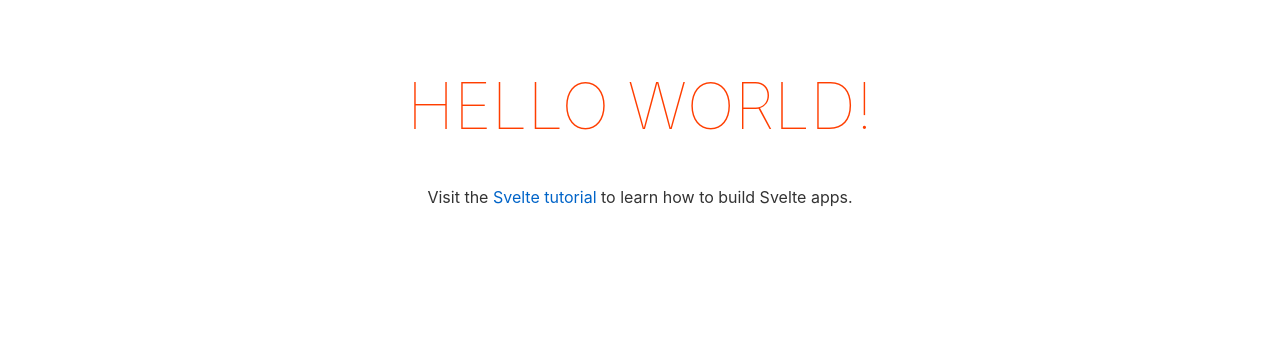
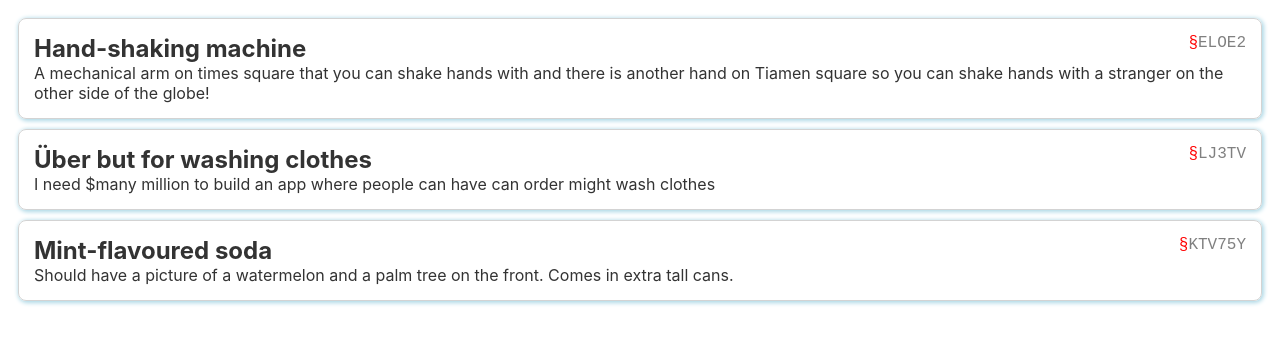
Before and after one commit to nilq/idea-party, a Svelte app in the folder webapp/: page / in a window 1280 px wide. Shown: the top 344 px of the page. Built offline with nearby package versions, Linux system fonts and the light colour scheme.

Commit message:
Add basic cards

```diff
--- a/webapp/src/App.svelte
+++ b/webapp/src/App.svelte
@@ -1,30 +1,19 @@
 <script>
-	export let name;
+	import Idea from './idea.svelte';
 </script>
 
 <main>
-	<h1>Hello {name}!</h1>
-	<p>Visit the <a href="https://svelte.dev/tutorial">Svelte tutorial</a> to learn how to build Svelte apps.</p>
+	<Idea id="ELOE2"
+		  title="Hand-shaking machine"
+		  pitch="A mechanical arm on times square that you can shake hands with and there is another hand on Tiamen square so you can shake hands with a stranger on the other side of the globe!"/>
+
+
+	<Idea id="LJ3TV"
+		  title="Über but for washing clothes"
+		  pitch="I need $many million to build an app where people can have can order might wash clothes"/>
+
+
+	<Idea id="KTV75Y"
+		  title="Mint-flavoured soda"
+		  pitch="Should have a picture of a watermelon and a palm tree on the front. Comes in extra tall cans."/>
 </main>
-
-<style>
-	main {
-		text-align: center;
-		padding: 1em;
-		max-width: 240px;
-		margin: 0 auto;
-	}
-
-	h1 {
-		color: #ff3e00;
-		text-transform: uppercase;
-		font-size: 4em;
-		font-weight: 100;
-	}
-
-	@media (min-width: 640px) {
-		main {
-			max-width: none;
-		}
-	}
-</style>
--- /dev/null
+++ b/webapp/src/idea.svelte
@@ -0,0 +1,63 @@
+<script>
+    export let title;
+    export let pitch;
+    export let id;
+
+    function handleClick() {
+        alert("Not implemented!");
+    }
+</script>
+
+<article class="root" on:click={handleClick}>
+
+    <h1>
+        {title}
+    </h1>
+
+    <p>
+        {pitch}
+    </p>
+
+    <span class="id">
+        {id}
+    </span>
+</article>
+
+<style>
+    article {
+        border: 1px solid lightgray;
+        box-shadow: 1px 1px 4px 1px lightblue;
+        border-radius: 8px;
+        padding: 15px;
+        margin: 10px;
+        position: relative;
+        cursor: pointer;
+        transition: 0.2s ease-in;
+    }
+
+    article:hover {
+        box-shadow: 1px 1px 4px 4px lightblue;
+    }
+
+    h1 {
+        margin-top: 0;
+        margin-bottom: 0;
+    }
+
+    p {
+        margin-top: 0;
+        margin-bottom: 0;
+    }
+
+    span.id {
+        font-family: 'Courier New', Courier, monospace;
+        color: gray;
+        position: absolute;
+        top: 15px;
+        right: 15px;
+    }
+    span.id:before {
+        content: "§";
+        color: red;
+    }
+</style>
--- a/webapp/src/main.js
+++ b/webapp/src/main.js
@@ -3,7 +3,6 @@ import App from './App.svelte';
 const app = new App({
 	target: document.body,
 	props: {
-		name: 'world'
 	}
 });
 
```
